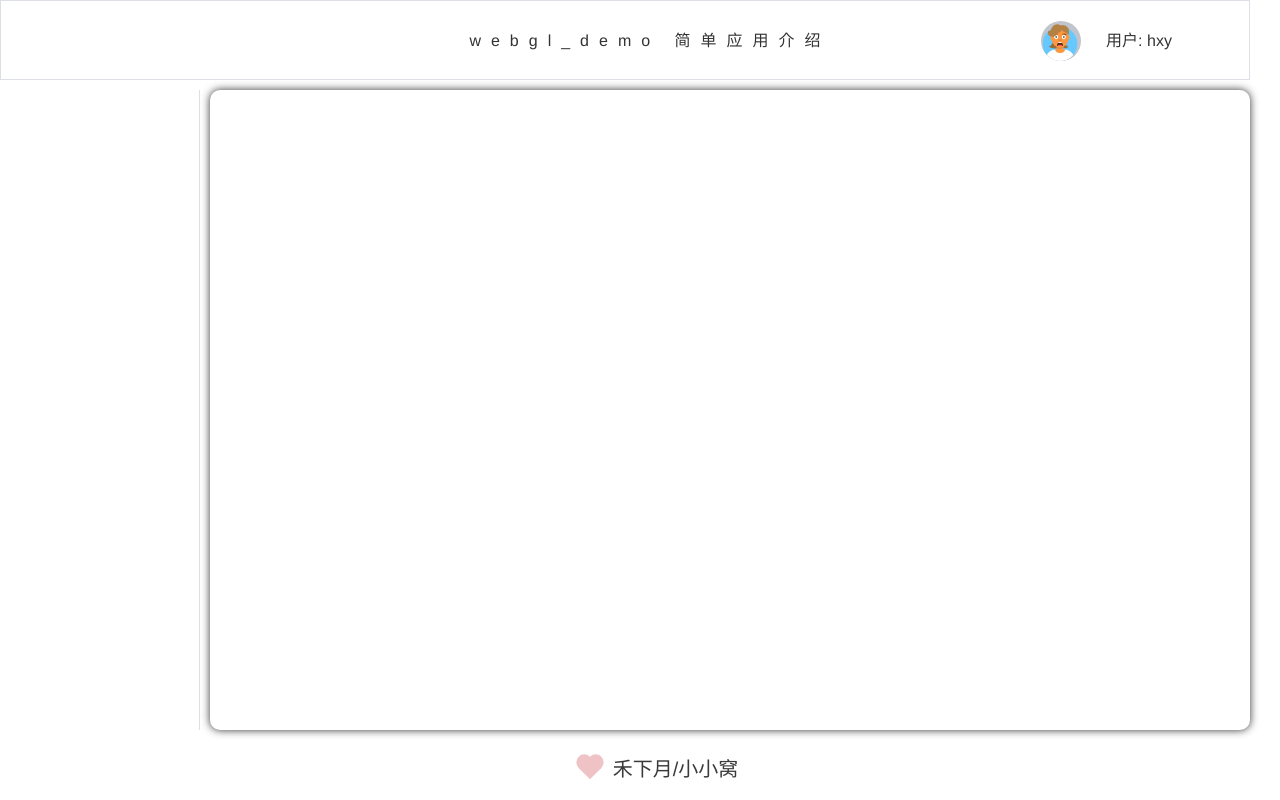
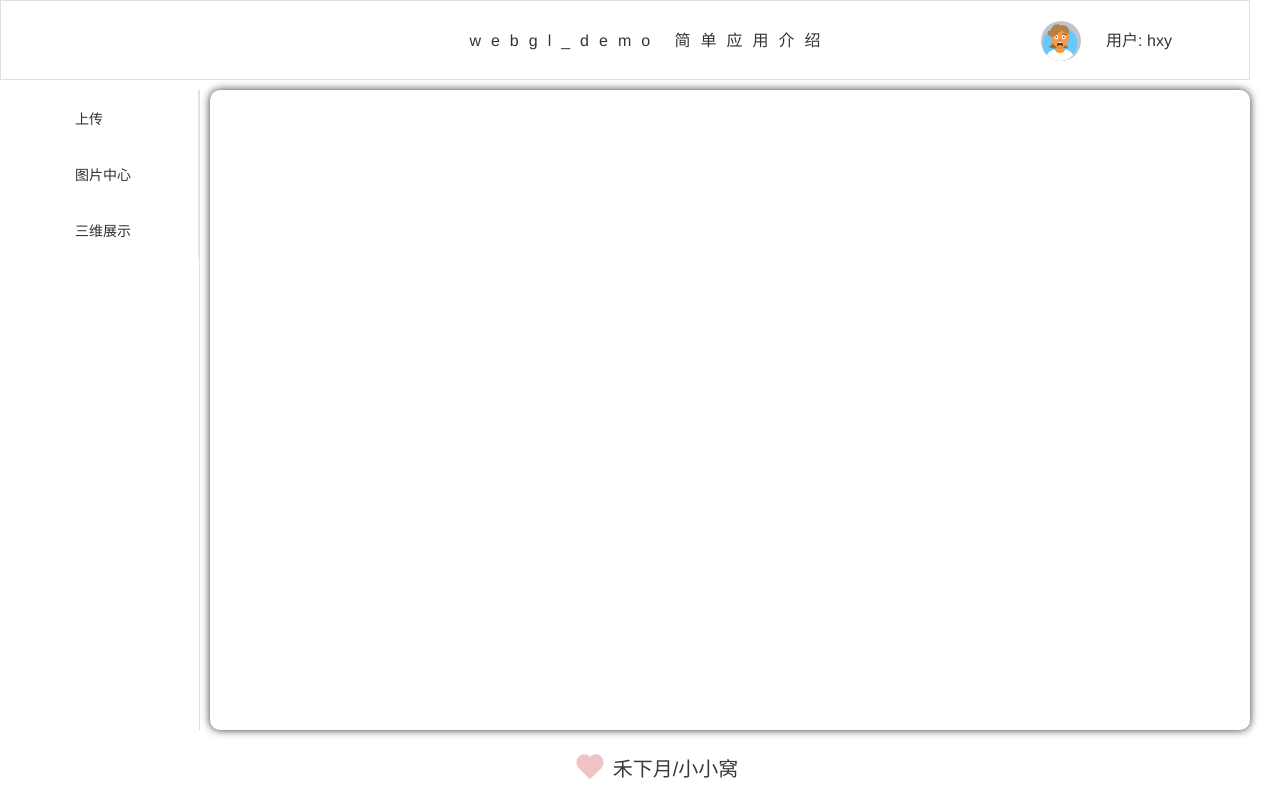
Before and after one commit to HEXIAYUE/webgl_demo, a Vue app: page / in a window 1280 px wide. Built offline with nearby package versions, Linux system fonts and the light colour scheme.

Commit message:
更新菜单

```diff
--- a/src/views/home/Aside.vue
+++ b/src/views/home/Aside.vue
@@ -1,14 +1,14 @@
 <!-- 组件说明 -->
 <template>
     <div class="sider">
-		<!-- <el-menu router :default-active="$route.path" class="el-menu-vertical-demo">
+        <el-menu router :default-active="$route.path" class="el-menu-vertical-demo">
             <el-menu-item v-for="item in items" :key="item.router" :index="item.router">
                 <svg class="icon" aria-hidden="true">
                     <use :xlink:href="item.svgClass"></use>
                 </svg>
                 <span slot="title">{{ item.text }}</span>
-			</el-menu-item> -->
-		<!-- </el-menu> -->
+            </el-menu-item>
+        </el-menu>
     </div>
 </template>
 
@@ -16,27 +16,27 @@
 export default {
 	name: 'Aside',
 	// components: {},
-	// data() {
-	// 	return {
-	// 		items: [
-	// 			{
-	// 				router: '/Upload',
-	// 				svgClass: '#icontupianshangchuan',
-	// 				text: '上传',
-	// 			},
-	// 			{
-	// 				router: '/ImgShow',
-	// 				svgClass: '#icontupianzhanshi',
-	// 				text: '图片中心',
-	// 			},
-	// 			{
-	// 				router: '/ImgThree',
-	// 				svgClass: '#iconsanwei',
-	// 				text: '三维展示',
-	// 			},
-	// 		],
-	// 	}
-	// },
+	data() {
+		return {
+			items: [
+				{
+					router: '/Upload',
+					svgClass: '#icontupianshangchuan',
+					text: '上传',
+				},
+				{
+					router: '/ImgShow',
+					svgClass: '#icontupianzhanshi',
+					text: '图片中心',
+				},
+				{
+					router: '/ImgThree',
+					svgClass: '#iconsanwei',
+					text: '三维展示',
+				},
+			],
+		};
+	},
 	// computed: {},
 	// methods: {},
 };
@@ -44,16 +44,16 @@ export default {
 
 <style lang="less" scoped>
 // 激活后的样式
-// .is-active {
-// 	font-size: 0.16rem;
-// 	.icon {
-// 		font-size: 0.2rem;
-// 	}
-// }
-// .icon {
-// 	margin-right: 0.05rem;
-// 	display: inline-block;
-// 	width: 0.5rem;
-// 	vertical-align: middle;
-// }
+.is-active {
+	font-size: 0.16rem;
+	.icon {
+		font-size: 0.2rem;
+	}
+}
+.icon {
+	margin-right: 0.05rem;
+	display: inline-block;
+	width: 0.5rem;
+	vertical-align: middle;
+}
 </style>
```
Lines whose indentation alone changed are shown as unchanged.
